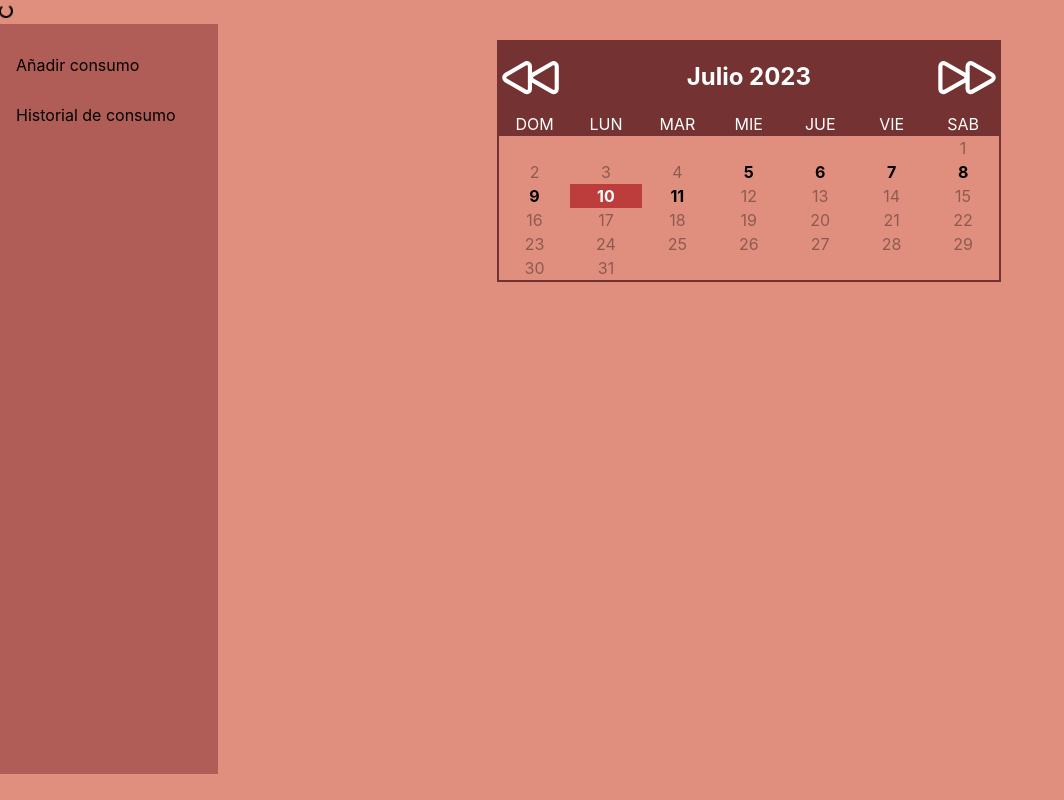
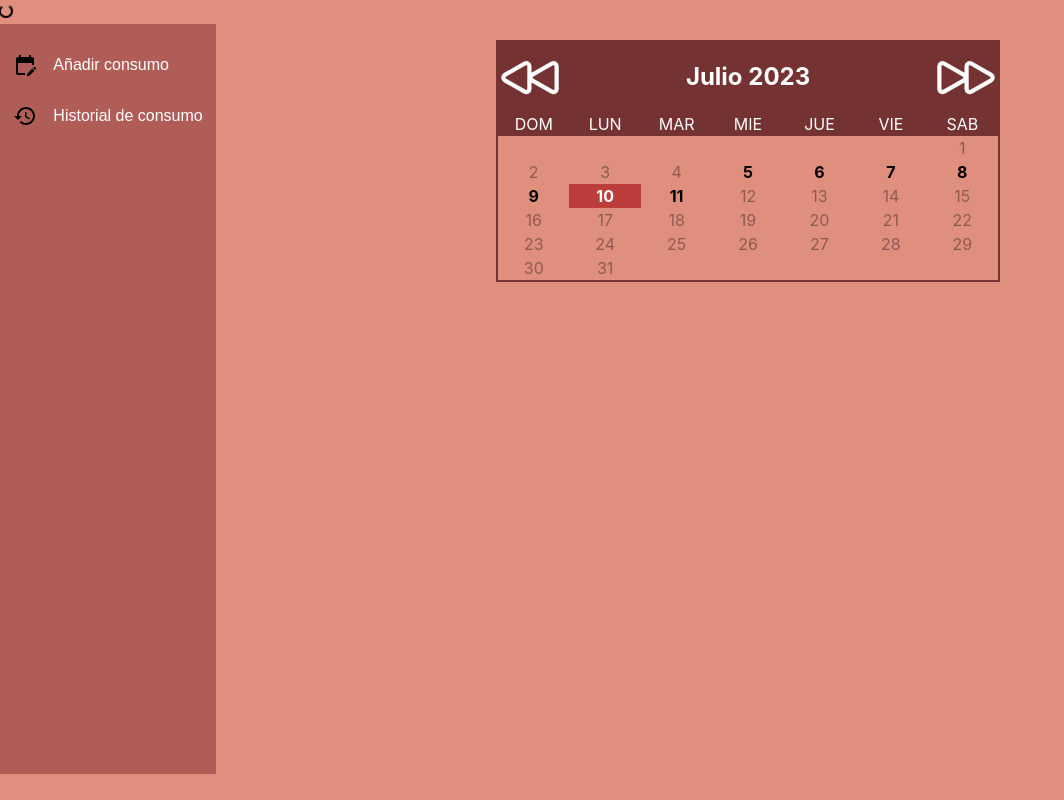
Before and after one commit to huparelaa/CarniCount, a React (Vite) app in the folder client/: page /dashboard in a window 1280 px wide. Shown: the whole page, without its empty margins (0-1064 px from the left). Built offline with nearby package versions, Linux system fonts and the light colour scheme.

Commit message:
💄 Aside style changed

```diff
--- a/client/src/components/dashboard/aside/AsideDashboard.jsx
+++ b/client/src/components/dashboard/aside/AsideDashboard.jsx
@@ -1,20 +1,28 @@
 import React from "react";
 import "./asideDashboard.css";
+import HistoryIcon from "@mui/icons-material/History";
+import CalendarIcon from "@mui/icons-material/EditCalendar";
 function AsideDashboard({ setView }) {
   return (
     <aside className="aside-dashboard">
       <ul className="aside-items">
-        <li
+        <li>
+          <button
             className="selectable-aside-item"
             onClick={() => setView("Calendar")}
           >
-          Añadir consumo
+            <CalendarIcon />
+            <span className="aside-item-name">Añadir consumo</span>
+          </button>
         </li>
-        <li
+        <li>
+          <button
             className="selectable-aside-item"
             onClick={() => setView("History")}
           >
-          Historial de consumo
+            <HistoryIcon />
+            <span className="aside-item-name">Historial de consumo</span>
+          </button>
         </li>
       </ul>
     </aside>
--- a/client/src/components/dashboard/aside/asideDashboard.css
+++ b/client/src/components/dashboard/aside/asideDashboard.css
@@ -3,18 +3,34 @@
     min-height: calc(100vh - 50px);
 }
 
-.aside-items{
+.aside-items {
+    margin-top: 1em;
     display: flex;
     flex-direction: column;
     justify-content: center;
+}
+
+.aside-items>li {
+    list-style: none;
+}
+
+.selectable-aside-item {
+    display: flex;
+    padding: 1em;
+    background-color: inherit;
     align-items: center;
-    margin: 1em;
+    cursor: pointer;
+    transition: all 0.3s ease-in-out;
+    border: none;
+    width: 100%;
 }
-.selectable-aside-item{
-    list-style: none;
-    cursor: pointer;
-    margin: 10px;
-    padding: 3px;
-    width: 100%;
-    background-color: gradient(#923e3e9a, #4e4b4b9a);
+
+.selectable-aside-item:hover {
+    background-color: #923e3e9a;
 }
+
+.aside-item-name {
+    margin-left: 1em;
+    font-size: 1.2em;
+    color: #fff;
+}
```
Lines whose indentation alone changed are shown as unchanged.
